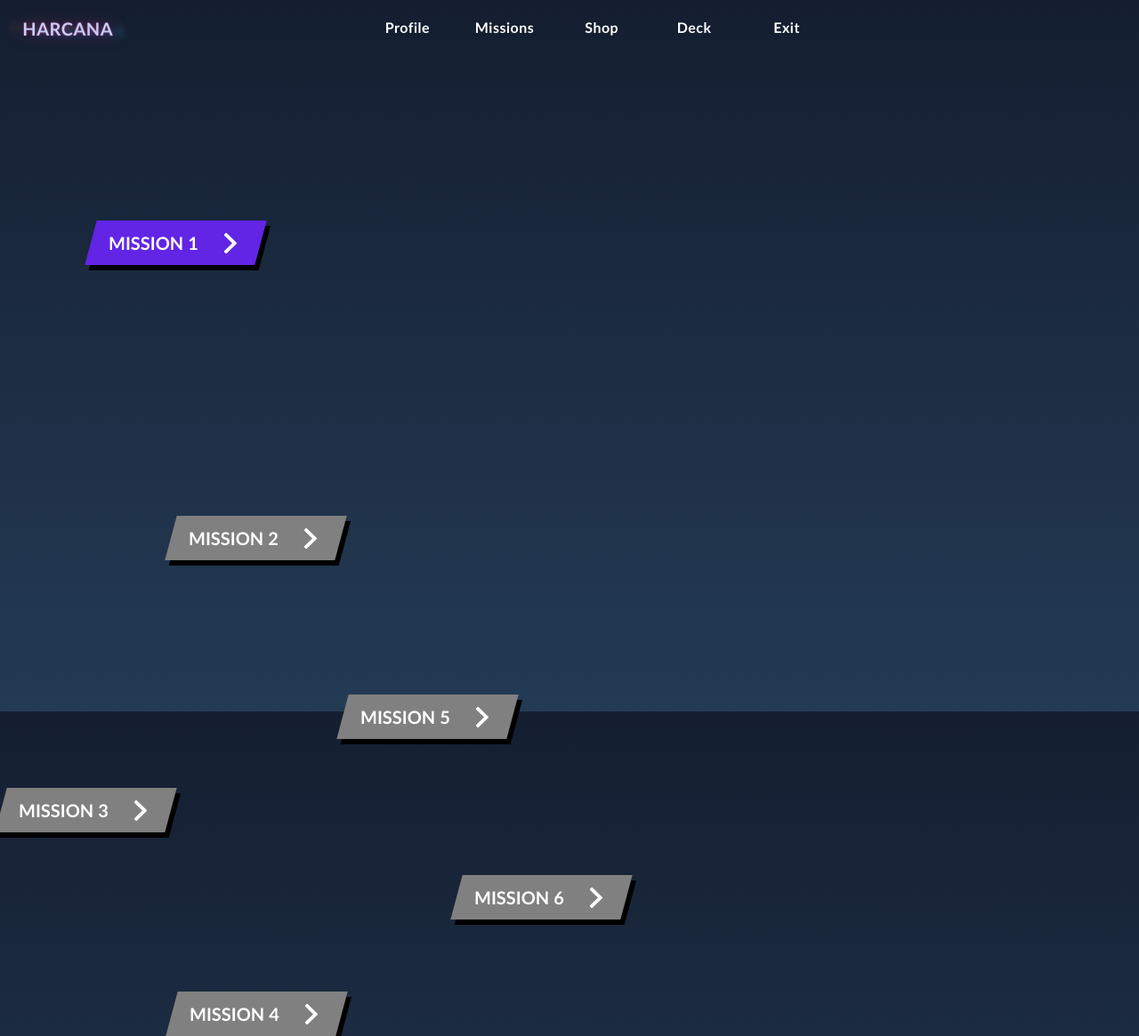
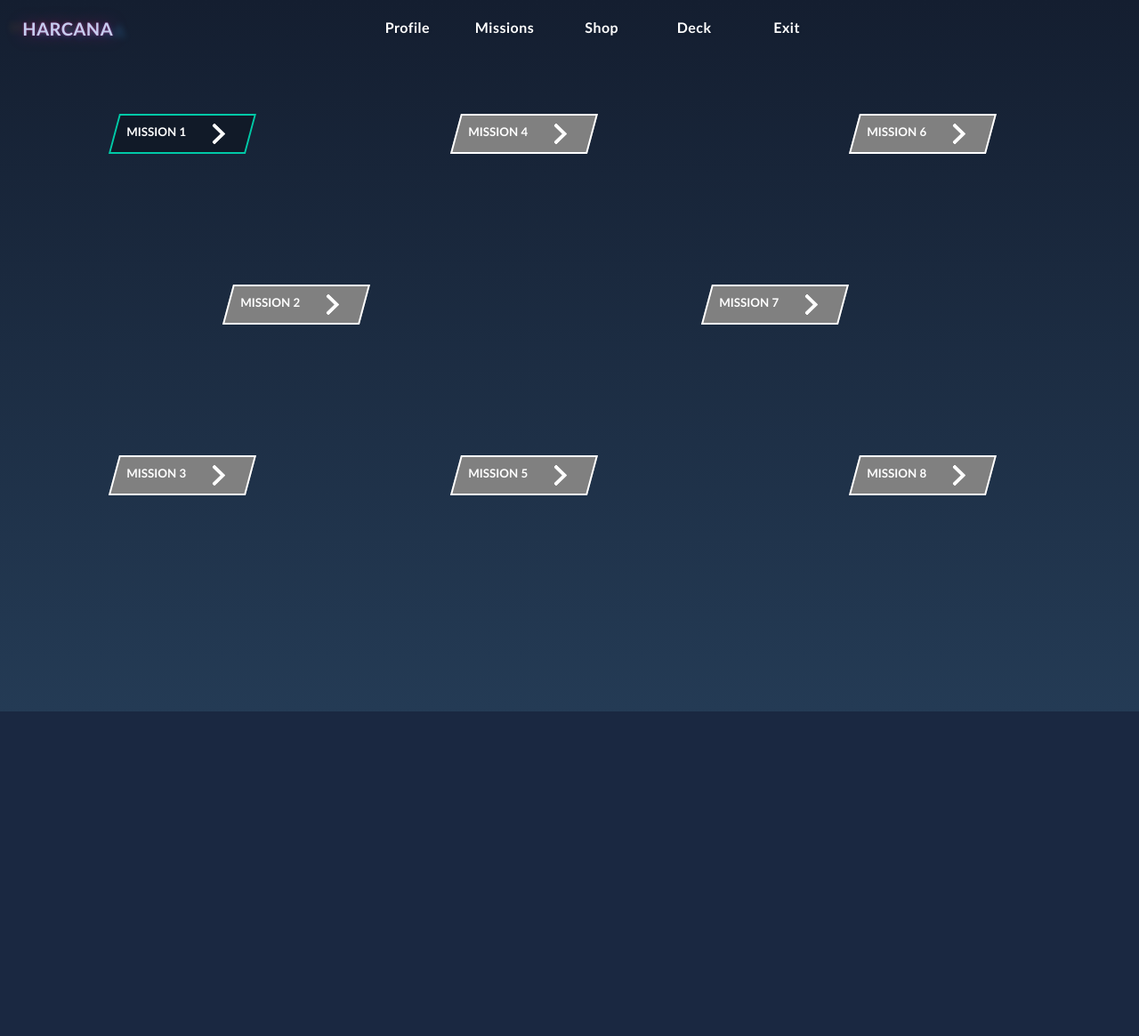
Before and after one commit to WadsonPontes/HarcanaPrototype, a PHP site: page /missions.html in a window 1280 px wide. Shown: the whole page at 89% size. After the commit the page ends 800 px from the top, so only its background shows below. Run offline with PHP 8.4, Linux system fonts and the light colour scheme.

Commit message:
Corrigido Tela Missions

```diff
--- a/css/missions.style.css
+++ b/css/missions.style.css
@@ -128,118 +128,85 @@ nav .menu-text a:hover {
 
 }
 
-.mission-one {
-  display: flex;
-  height: 7%;
-  width: 15%;
-  justify-content: left;
-  margin-left: 8%;
-  margin-top: 10%;
+.mission {
+  display: block;
+  position: fixed;
+  width: 12vw;
+  height: 3vw;
+  font-size: 1.04vw;
 }
 
-.mission-two {
-  display: flex;
-  height: 7%;
-  width: 15%;
-  justify-content: left;
-  margin-left: 15%;
-  margin-top: 22%;
+#mission-1 {
+  top: 10vw;
+  left: 10vw;
 }
 
-.mission-three {
-  display: flex;
-  height: 7%;
-  width: 15%;
-  justify-content: center;
-  margin-right: 42%;
-  margin-top: 20%;
+#mission-2 {
+  top: 25vw;
+  left: 20vw;
 }
 
-.mission-four {
-  display: flex;
-  height: 7%;
-  width: 15%;
-  justify-content: center;
-  margin-left: 15%;
-  margin-top: 14%;
+#mission-3 {
+  top: 40vw;
+  left: 10vw;
 }
 
-.mission-five {
-  display: flex;
-  height: 7%;
-  width: 15%;
-  justify-content: center;
-  margin-left: 30%;
-  margin-top: -30%;
+#mission-4 {
+  top: 10vw;
+  left: 40vw;
 }
 
-.mission-six {
-  display: flex;
-  height: 7%;
-  width: 15%;
-  justify-content: center;
-  margin-left: 40%;
-  margin-top: 12%;
+#mission-5 {
+  top: 40vw;
+  left: 40vw;
 }
 
-.cta {
+#mission-6 {
+  top: 10vw;
+  left: 75vw;
+}
+
+#mission-7 {
+  top: 25vw;
+  left: 62vw;
+}
+
+#mission-8 {
+  top: 40vw;
+  left: 75vw;
+}
+
+.mission-card {
   display: flex;
-  padding: 10px 20px;
+  padding-top: 0.5vw;
+  padding-left: 1vw;
   text-decoration: none;
   font-family: var(--main-font);
-  font-size: 20px;
+  color: white;
   font-weight: bold;
-  color: white;
-  background: #6225e6;
+  line-height: 2vw;
   transition: 1s;
-  box-shadow: 6px 6px 0 black;
   transform: skewX(-15deg);
+  border: 0.2vw solid var(--main-color-blue);
+  background: #111A28;
 }
 
-.no-transition {
-  background: gray !important;
-}
-
-.no-transition:hover {
-  transition: none !important;
-  box-shadow: 6px 6px 0 black !important;
-  cursor: no-drop !important;
-}
-
-.no-transition:hover span:nth-child(2) {
-  transition: none !important;
-  margin-right: 0px !important;
-}
-
-.no-transition:hover path.one {
-  transform: translateX(-60%) !important;
-  animation: none !important;
-}
-
-.no-transition:hover path.two {
-  transform: translateX(-30%) !important;
-  animation: none !important;
-}
-
-.no-transition:hover path.three {
-  animation: none !important;
-}
-
-.cta:focus {
+.mission-card:focus {
   outline: none;
 }
 
-.cta:hover {
+.mission-card:hover {
   transition: 0.5s;
-  box-shadow: 10px 10px 0 var(--main-color-blue);
+  box-shadow: 0.3vw 0.3vw 0 var(--main-color-blue);
 }
 
-.cta span:nth-child(2) {
+.mission-card span:nth-child(2) {
   transition: 0.5s;
+  margin-top: 0.2vw;
   margin-right: 0px;
 }
 
-.cta:hover span:nth-child(2) {
+.mission-card:hover span:nth-child(2) {
   transition: 0.5s;
   margin-right: 25px;
 }
@@ -265,17 +232,17 @@ path.two {
   transform: translateX(-30%);
 }
 
-.cta:hover path.one {
+.mission-card:hover path.one {
   transform: translateX(0%);
   animation: color_anim 1s infinite 0.6s;
 }
 
-.cta:hover path.two {
+.mission-card:hover path.two {
   transform: translateX(0%);
   animation: color_anim 1s infinite 0.4s;
 }
 
-.cta:hover path.three {
+.mission-card:hover path.three {
   animation: color_anim 1s infinite 0.2s;
 }
 
@@ -290,3 +257,33 @@ path.two {
     fill: white;
   }
 }
+
+.no-transition {
+  border: 0.2vw solid #fff;
+  background: gray !important;
+}
+
+.no-transition:hover {
+  transition: none !important;
+  box-shadow: none !important;
+  cursor: no-drop !important;
+}
+
+.no-transition:hover span:nth-child(2) {
+  transition: none !important;
+  margin-right: 0px !important;
+}
+
+.no-transition:hover path.one {
+  transform: translateX(-60%) !important;
+  animation: none !important;
+}
+
+.no-transition:hover path.two {
+  transform: translateX(-30%) !important;
+  animation: none !important;
+}
+
+.no-transition:hover path.three {
+  animation: none !important;
+}
--- a/missions.html
+++ b/missions.html
@@ -46,8 +46,8 @@
 		</div>
 	</nav>
 
-	<div class="mission-one" onclick="jogar(1)">
-		<a class="cta" href="#">
+	<div id="mission-1" class="mission" onclick="jogar(1); return false;">
+		<a class="mission-card" href="#">
 			<span>MISSION 1</span>
 			<span>
 				<svg width="66px" height="23px" viewBox="29 0 66 43" version="1.1" xmlns="http://www.w3.org/2000/svg"
@@ -83,8 +83,8 @@
 		</a>
 	</div>
 
-	<div class="mission-two">
-		<a class="cta no-transition" href="#">
+	<div id="mission-2" class="mission">
+		<a class="mission-card no-transition" href="#">
 			<span>MISSION 2</span>
 			<span>
 				<svg width="66px" height="23px" viewBox="29 0 66 43" version="1.1" xmlns="http://www.w3.org/2000/svg"
@@ -120,8 +120,8 @@
 		</a>
 	</div>
 
-	<div class="mission-three">
-		<a class="cta no-transition" href="#">
+	<div id="mission-3" class="mission">
+		<a class="mission-card no-transition" href="#">
 			<span>MISSION 3</span>
 			<span>
 				<svg width="66px" height="23px" viewBox="29 0 66 43" version="1.1" xmlns="http://www.w3.org/2000/svg"
@@ -157,8 +157,8 @@
 		</a>
 	</div>
 
-	<div class="mission-four">
-		<a class="cta no-transition" href="#">
+	<div id="mission-4" class="mission">
+		<a class="mission-card no-transition" href="#">
 			<span>MISSION 4</span>
 			<span>
 				<svg width="66px" height="23px" viewBox="29 0 66 43" version="1.1" xmlns="http://www.w3.org/2000/svg"
@@ -194,8 +194,8 @@
 		</a>
 	</div>
 
-	<div class="mission-five">
-		<a class="cta no-transition" href="#">
+	<div id="mission-5" class="mission">
+		<a class="mission-card no-transition" href="#">
 			<span>MISSION 5</span>
 			<span>
 				<svg width="66px" height="23px" viewBox="29 0 66 43" version="1.1" xmlns="http://www.w3.org/2000/svg"
@@ -231,9 +231,83 @@
 		</a>
 	</div>
 
-	<div class="mission-six">
-		<a class="cta no-transition" href="#">
+	<div id="mission-6" class="mission">
+		<a class="mission-card no-transition" href="#">
 			<span>MISSION 6</span>
+			<span>
+				<svg width="66px" height="23px" viewBox="29 0 66 43" version="1.1" xmlns="http://www.w3.org/2000/svg"
+					xmlns:xlink="http://www.w3.org/1999/xlink">
+					<g id="arrow" stroke="none" stroke-width="1" fill="none" fill-rule="evenodd">
+						<path class="one" d="M40.1543933,3.89485454 L43.9763149,0.139296592 C44.1708311,-0.0518420739 44.4826329,-0.0518571125 44.6771675,
+							0.139262789 L65.6916134,20.7848311 C66.0855801,21.1718824 66.0911863,21.8050225 65.704135,22.1989893 C65.7000188,
+							22.2031791 65.6958657,22.2073326 65.6916762,22.2114492 L44.677098,42.8607841 C44.4825957,43.0519059 44.1708242,
+							43.0519358 43.9762853,42.8608513 L40.1545186,39.1069479 C39.9575152,38.9134427 39.9546793,38.5968729 40.1481845,
+							38.3998695 C40.1502893,38.3977268 40.1524132,38.395603 40.1545562,38.3934985 L56.9937789,21.8567812 C57.1908028,
+							21.6632968 57.193672,21.3467273 57.0001876,21.1497035 C56.9980647,21.1475418 56.9959223,21.1453995 56.9937605,
+							21.1432767 L40.1545208,4.60825197 C39.9574869,4.41477773 39.9546013,4.09820839 40.1480756,3.90117456 C40.1501626,
+							3.89904911 40.1522686,3.89694235 40.1543933,3.89485454 Z" fill="#FFFFFF"></path>
+						<path class="two" d="M20.1543933,3.89485454 L23.9763149,0.139296592 C24.1708311,-0.0518420739 24.4826329,-0.0518571125 24.6771675,
+							0.139262789 L45.6916134,20.7848311 C46.0855801,21.1718824 46.0911863,21.8050225 45.704135,22.1989893 C45.7000188,
+							22.2031791 45.6958657,22.2073326 45.6916762,22.2114492 L24.677098,42.8607841 C24.4825957,43.0519059 24.1708242,
+							43.0519358 23.9762853,42.8608513 L20.1545186,39.1069479 C19.9575152,38.9134427 19.9546793,38.5968729 20.1481845,
+							38.3998695 C20.1502893,38.3977268 20.1524132,38.395603 20.1545562,38.3934985 L36.9937789,21.8567812 C37.1908028,
+							21.6632968 37.193672,21.3467273 37.0001876,21.1497035 C36.9980647,21.1475418 36.9959223,21.1453995 36.9937605,
+							21.1432767 L20.1545208,4.60825197 C19.9574869,4.41477773 19.9546013,4.09820839 20.1480756,3.90117456 C20.1501626,
+							3.89904911 20.1522686,3.89694235 20.1543933,3.89485454 Z" fill="#FFFFFF"></path>
+						<path class="three" d="M0.154393339,3.89485454 L3.97631488,0.139296592 C4.17083111,-0.0518420739 4.48263286,-0.0518571125 4.67716753,
+							0.139262789 L25.6916134,20.7848311 C26.0855801,21.1718824 26.0911863,21.8050225 25.704135,22.1989893 C25.7000188,
+							22.2031791 25.6958657,22.2073326 25.6916762,22.2114492 L4.67709797,42.8607841 C4.48259567,43.0519059 4.17082418,
+							43.0519358 3.97628526,42.8608513 L0.154518591,39.1069479 C-0.0424848215,38.9134427 -0.0453206733,38.5968729 0.148184538,
+							38.3998695 C0.150289256,38.3977268 0.152413239,38.395603 0.154556228,38.3934985 L16.9937789,21.8567812 C17.1908028,
+							21.6632968 17.193672,21.3467273 17.0001876,21.1497035 C16.9980647,21.1475418 16.9959223,21.1453995 16.9937605,
+							21.1432767 L0.15452076,4.60825197 C-0.0425130651,4.41477773 -0.0453986756,4.09820839 0.148075568,3.90117456 C0.150162624,
+							3.89904911 0.152268631,3.89694235 0.154393339,3.89485454 Z" fill="#FFFFFF"></path>
+					</g>
+				</svg>
+			</span>
+		</a>
+	</div>
+
+	<div id="mission-7" class="mission">
+		<a class="mission-card no-transition" href="#">
+			<span>MISSION 7</span>
+			<span>
+				<svg width="66px" height="23px" viewBox="29 0 66 43" version="1.1" xmlns="http://www.w3.org/2000/svg"
+					xmlns:xlink="http://www.w3.org/1999/xlink">
+					<g id="arrow" stroke="none" stroke-width="1" fill="none" fill-rule="evenodd">
+						<path class="one" d="M40.1543933,3.89485454 L43.9763149,0.139296592 C44.1708311,-0.0518420739 44.4826329,-0.0518571125 44.6771675,
+							0.139262789 L65.6916134,20.7848311 C66.0855801,21.1718824 66.0911863,21.8050225 65.704135,22.1989893 C65.7000188,
+							22.2031791 65.6958657,22.2073326 65.6916762,22.2114492 L44.677098,42.8607841 C44.4825957,43.0519059 44.1708242,
+							43.0519358 43.9762853,42.8608513 L40.1545186,39.1069479 C39.9575152,38.9134427 39.9546793,38.5968729 40.1481845,
+							38.3998695 C40.1502893,38.3977268 40.1524132,38.395603 40.1545562,38.3934985 L56.9937789,21.8567812 C57.1908028,
+							21.6632968 57.193672,21.3467273 57.0001876,21.1497035 C56.9980647,21.1475418 56.9959223,21.1453995 56.9937605,
+							21.1432767 L40.1545208,4.60825197 C39.9574869,4.41477773 39.9546013,4.09820839 40.1480756,3.90117456 C40.1501626,
+							3.89904911 40.1522686,3.89694235 40.1543933,3.89485454 Z" fill="#FFFFFF"></path>
+						<path class="two" d="M20.1543933,3.89485454 L23.9763149,0.139296592 C24.1708311,-0.0518420739 24.4826329,-0.0518571125 24.6771675,
+							0.139262789 L45.6916134,20.7848311 C46.0855801,21.1718824 46.0911863,21.8050225 45.704135,22.1989893 C45.7000188,
+							22.2031791 45.6958657,22.2073326 45.6916762,22.2114492 L24.677098,42.8607841 C24.4825957,43.0519059 24.1708242,
+							43.0519358 23.9762853,42.8608513 L20.1545186,39.1069479 C19.9575152,38.9134427 19.9546793,38.5968729 20.1481845,
+							38.3998695 C20.1502893,38.3977268 20.1524132,38.395603 20.1545562,38.3934985 L36.9937789,21.8567812 C37.1908028,
+							21.6632968 37.193672,21.3467273 37.0001876,21.1497035 C36.9980647,21.1475418 36.9959223,21.1453995 36.9937605,
+							21.1432767 L20.1545208,4.60825197 C19.9574869,4.41477773 19.9546013,4.09820839 20.1480756,3.90117456 C20.1501626,
+							3.89904911 20.1522686,3.89694235 20.1543933,3.89485454 Z" fill="#FFFFFF"></path>
+						<path class="three" d="M0.154393339,3.89485454 L3.97631488,0.139296592 C4.17083111,-0.0518420739 4.48263286,-0.0518571125 4.67716753,
+							0.139262789 L25.6916134,20.7848311 C26.0855801,21.1718824 26.0911863,21.8050225 25.704135,22.1989893 C25.7000188,
+							22.2031791 25.6958657,22.2073326 25.6916762,22.2114492 L4.67709797,42.8607841 C4.48259567,43.0519059 4.17082418,
+							43.0519358 3.97628526,42.8608513 L0.154518591,39.1069479 C-0.0424848215,38.9134427 -0.0453206733,38.5968729 0.148184538,
+							38.3998695 C0.150289256,38.3977268 0.152413239,38.395603 0.154556228,38.3934985 L16.9937789,21.8567812 C17.1908028,
+							21.6632968 17.193672,21.3467273 17.0001876,21.1497035 C16.9980647,21.1475418 16.9959223,21.1453995 16.9937605,
+							21.1432767 L0.15452076,4.60825197 C-0.0425130651,4.41477773 -0.0453986756,4.09820839 0.148075568,3.90117456 C0.150162624,
+							3.89904911 0.152268631,3.89694235 0.154393339,3.89485454 Z" fill="#FFFFFF"></path>
+					</g>
+				</svg>
+			</span>
+		</a>
+	</div>
+
+	<div id="mission-8" class="mission">
+		<a class="mission-card no-transition" href="#">
+			<span>MISSION 8</span>
 			<span>
 				<svg width="66px" height="23px" viewBox="29 0 66 43" version="1.1" xmlns="http://www.w3.org/2000/svg"
 					xmlns:xlink="http://www.w3.org/1999/xlink">
```
